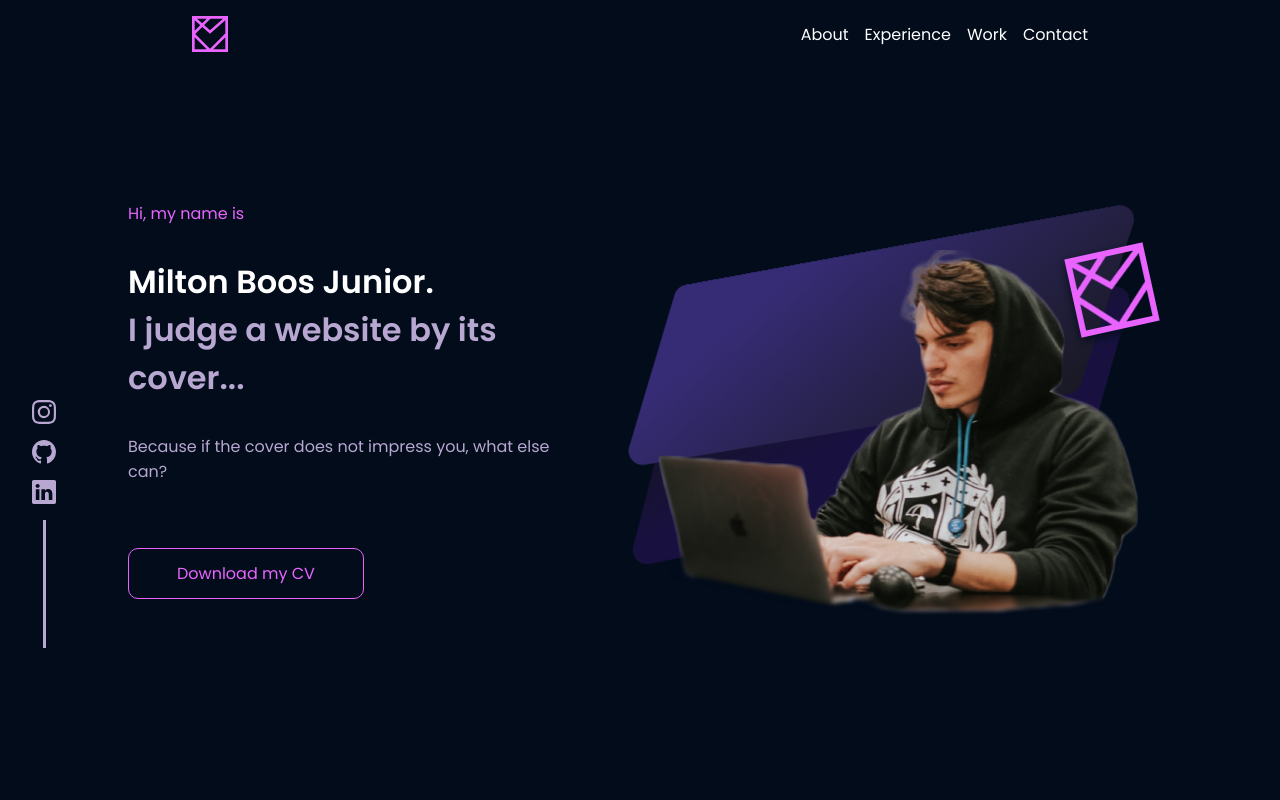
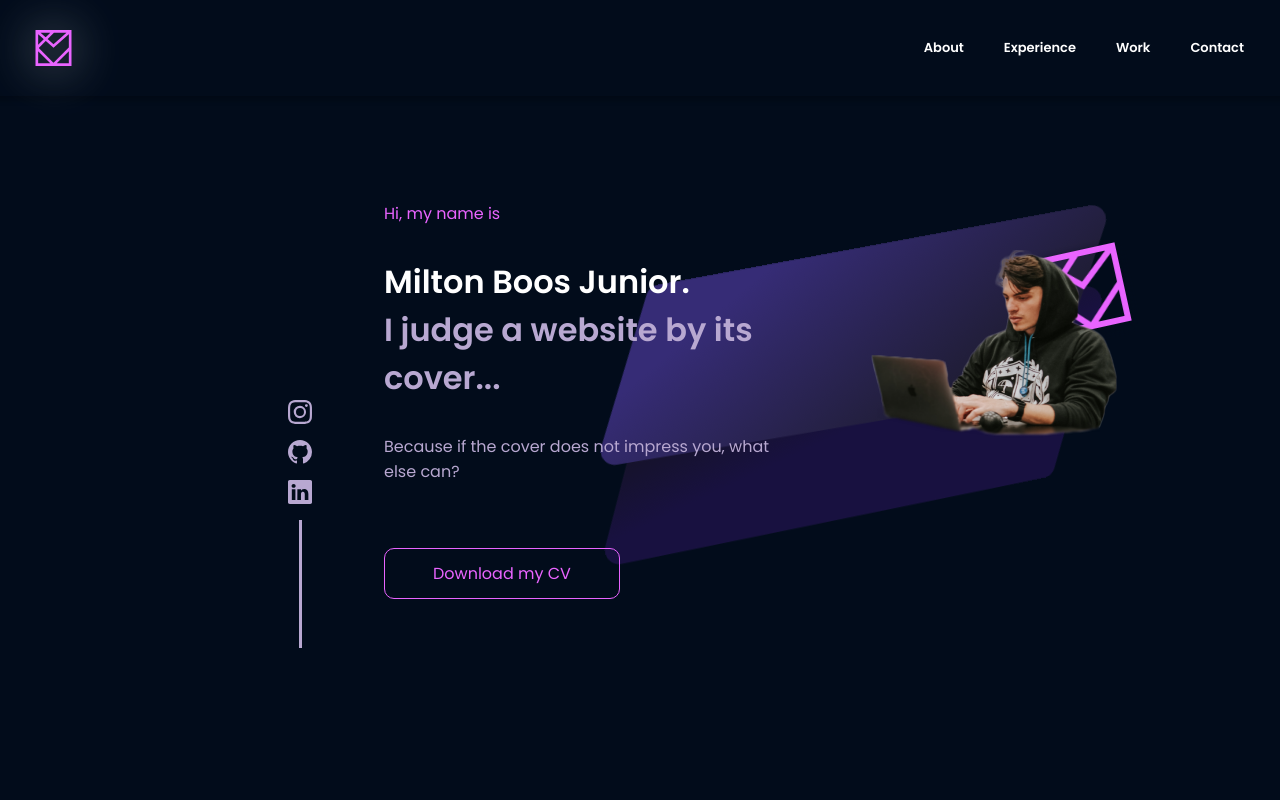
Before and after one commit to juniorboos/juniorboos.github.io, a React (Vite) app: page / in a window 1280 px wide. Shown: the top 800 px of the page. Built offline with nearby package versions, Linux system fonts and the light colour scheme.

Commit message:
update header styles

```diff
--- a/src/components/molecules/header/header.styles.ts
+++ b/src/components/molecules/header/header.styles.ts
@@ -2,41 +2,117 @@ import { styled } from "~stitches";
 
 const StyledHeader = styled("header", {
   display: "flex",
+  flexWrap: "wrap",
   alignItems: "center",
   justifyContent: "space-between",
-  padding: "$4 $8",
-  fontSize: "$m",
+  padding: 0,
+  backgroundColor: "$background",
+  boxShadow: "$header",
+
+  transition: "all 0.3s",
+
   position: "fixed",
+  top: 0,
   right: 0,
   left: 0,
-  top: 0,
-  zIndex: "$maximum",
+  zIndex: 1030,
+
+  "@bp3": {
+    padding: "0.5rem 1rem",
+    flexFlow: "row nowrap",
+    justifyContent: "flex-start",
+  },
+});
+
+const NavLogo = styled("a", {
+  height: 80,
+  display: "flex",
+  alignItems: "center",
+  marginRight: "$4",
+  fontSize: "1.25rem",
+  lineHeight: "inherit",
+  whiteSpace: "nowrap",
+
+  "& img": {
+    width: 75,
+    filter: "drop-shadow(1px 2px 25px rgba(206, 212, 218, 0.9))",
+  },
+});
+
+const NavToggler = styled("button", {
+  padding: "$1 $3",
+  fontSize: "1.25rem",
+  lineHeight: 1,
+  background: "none",
+  border: "none",
+
+  "& svg": {
+    display: "inline-block",
+    width: "1.5em",
+    height: "1.5em",
+    verticalAlign: "middle",
+    fill: "$textPrimary",
+  },
 
   "@bp1": {
-    padding: "$4 $15",
-  },
-
-  "@bp2": {
-    padding: "$4 $16",
-  },
-
-  "@bp3": {
-    padding: "$4 $18",
+    display: "none",
   },
 });
 
 const StyledNav = styled("nav", {
   display: "none",
+  flexBasis: "100%",
+  flexGrow: 1,
   alignItems: "center",
-  gap: "$4",
+
+  "@bp1": {
+    display: "flex",
+    flexBasis: "auto",
+  },
+
+  variants: {
+    isExpanded: {
+      true: {
+        display: "block",
+        marginBottom: "$4",
+        "@bp1": { display: "flex", flexBasis: "auto", margin: 0 },
+      },
+    },
+  },
+});
+
+const NavList = styled("ul", {
+  display: "flex",
+  flexDirection: "column",
+  alignItems: "center",
+  marginLeft: "auto",
+  paddingLeft: 0,
+  marginBottom: 0,
+  listStyle: "none",
+
+  "@bp1": {
+    flexDirection: "row",
+  },
+});
+
+const NavListItem = styled("li", {
+  padding: 0,
 
   "& a": {
+    display: "block",
+    padding: "$2 $4",
+    fontSize: 13,
+    fontWeight: "bold",
+    margin: "0 $3",
+    transition: "all 0.3s",
     textDecoration: "none",
   },
 
   "@bp1": {
-    display: "flex",
+    "& a": {
+      padding: "0 $2",
+    },
   },
 });
 
-export { StyledNav, StyledHeader };
+export { StyledNav, StyledHeader, NavLogo, NavToggler, NavList, NavListItem };
--- a/src/components/molecules/header/header.tsx
+++ b/src/components/molecules/header/header.tsx
@@ -1,24 +1,56 @@
 import { Typography } from "~atoms/typography";
 import PortfolioLogo from "../../../assets/icons/portfolio-logo.svg";
-import { StyledNav, StyledHeader } from "./header.styles";
+import {
+  StyledNav,
+  StyledHeader,
+  NavLogo,
+  NavToggler,
+  NavList,
+  NavListItem,
+} from "./header.styles";
+import { GiHamburgerMenu } from "react-icons/gi";
+import { useState } from "react";
 
 const Header = () => {
+  const [isExpanded, setIsExpanded] = useState(false);
+  const handleToggle = () => setIsExpanded((prevIsExpanded) => !prevIsExpanded);
+
   return (
     <StyledHeader>
+      <NavLogo href="#">
         <img src={PortfolioLogo} width={36} height={36} />
-      <StyledNav>
+      </NavLogo>
+      <NavToggler onClick={handleToggle}>
+        <GiHamburgerMenu
+          type="button"
+          aria-controls="navbarSupportedContent"
+          aria-expanded="false"
+          aria-label="Toggle navigation"
+        />
+      </NavToggler>
+      <StyledNav isExpanded={isExpanded}>
+        <NavList>
+          <NavListItem>
             <Typography as="a" href="/">
               About
             </Typography>
+          </NavListItem>
+          <NavListItem>
             <Typography as="a" href="/">
               Experience
             </Typography>
+          </NavListItem>
+          <NavListItem>
             <Typography as="a" href="/">
               Work
             </Typography>
+          </NavListItem>
+          <NavListItem>
             <Typography as="a" href="/">
               Contact
-        </Typography>{" "}
+            </Typography>
+          </NavListItem>
+        </NavList>
       </StyledNav>
     </StyledHeader>
   );
--- a/src/theme/stitches.config.ts
+++ b/src/theme/stitches.config.ts
@@ -2,9 +2,10 @@ import { createStitches } from "@stitches/react";
 export * from "@stitches/react";
 export const { styled, css } = createStitches({
   media: {
-    bp1: "(min-width: 768px)",
-    bp2: "(min-width: 1024px)",
-    bp3: "(min-width: 1440px)",
+    bp1: "(min-width: 576px)",
+    bp2: "(min-width: 768px)",
+    bp3: "(min-width: 992px)",
+    bp4: "(min-width: 1200px)",
   },
   theme: {
     colors: {
@@ -70,6 +71,7 @@ export const { styled, css } = createStitches({
     shadows: {
       primary: "#E964FF",
       background: "#020C1B",
+      header: "0 0 5px 5px rgba(0, 0, 0, 0.2)",
     },
     zIndices: {
       maximum: 9999,
```
Lines whose indentation alone changed are shown as unchanged.
